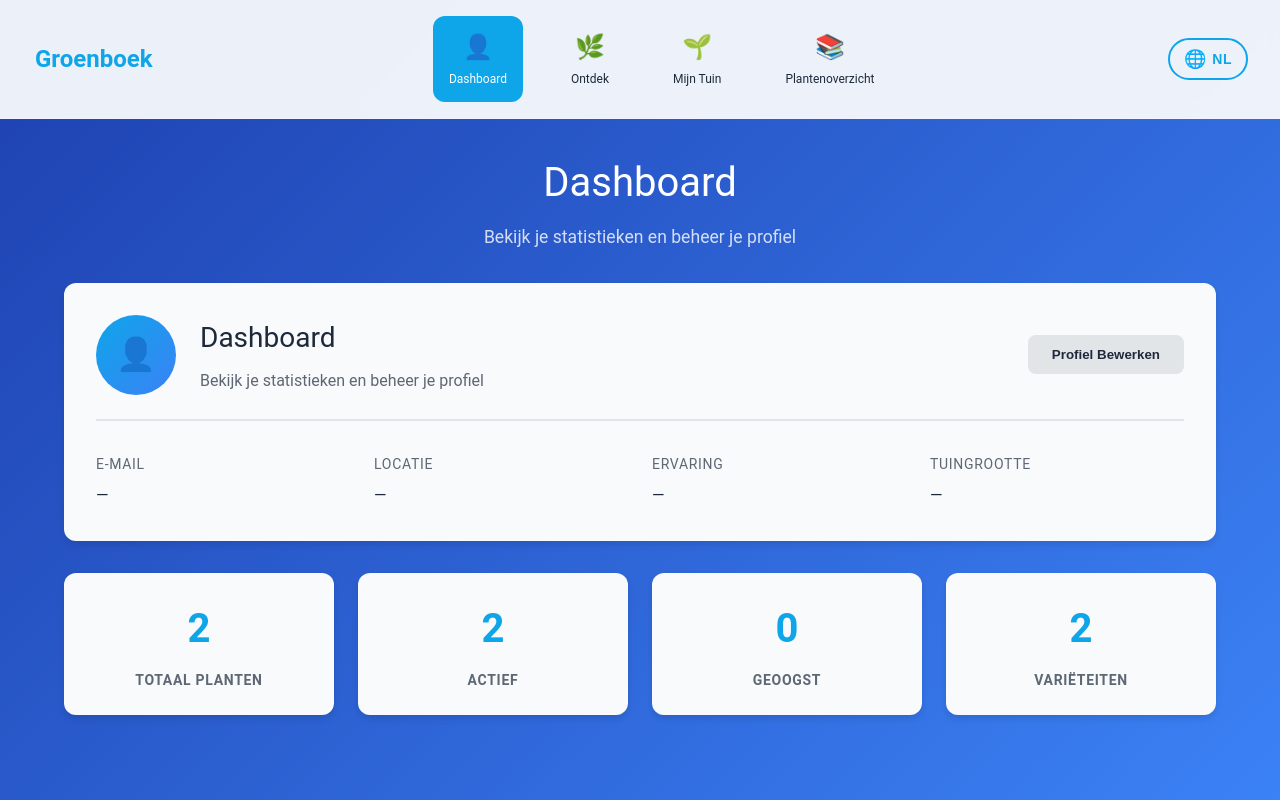
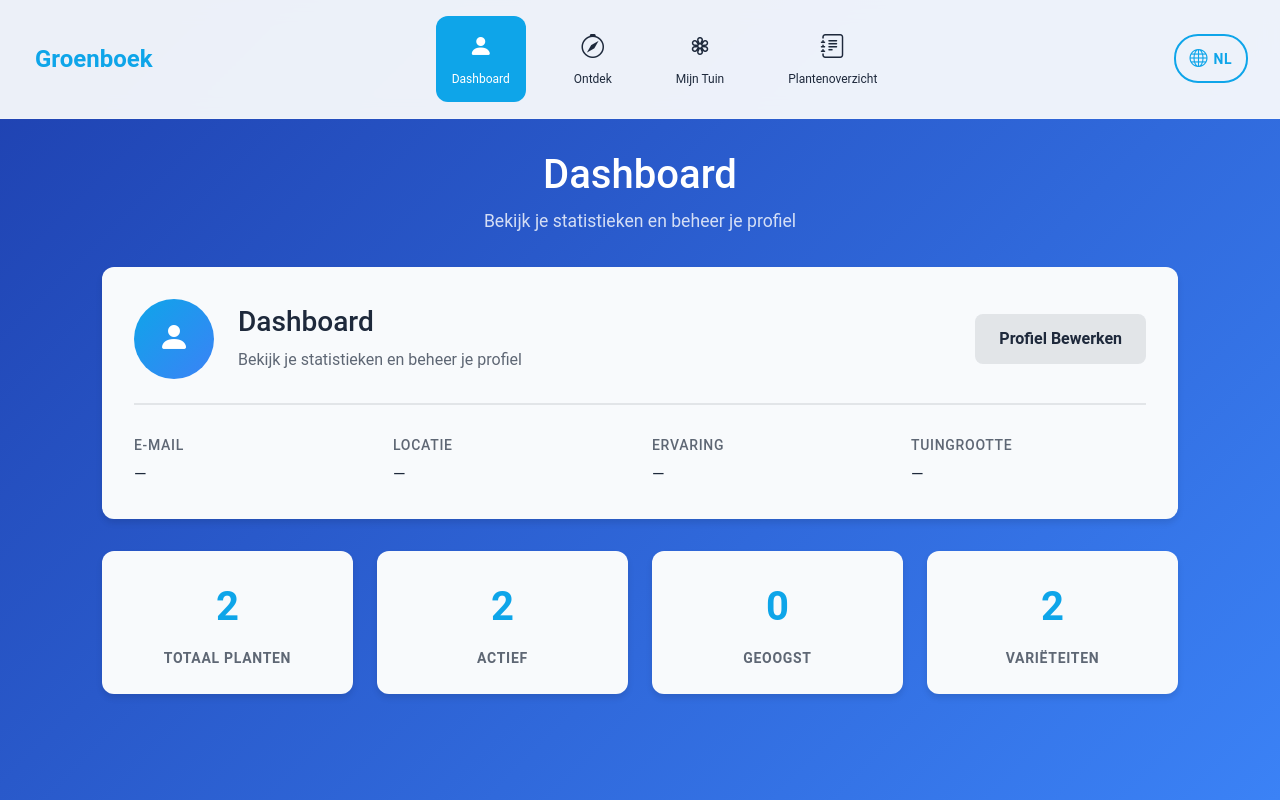
Before and after one commit to Plok98/vueGarden, a Vue app: page / in a window 1280 px wide. Built offline with nearby package versions, Linux system fonts and the light colour scheme.

Commit message:
Add bootstrap and change certain icons to bootstrap icons

```diff
--- a/package.json
+++ b/package.json
@@ -20,6 +20,8 @@
     "format": "prettier --write --experimental-cli src/"
   },
   "dependencies": {
+    "bootstrap": "^5.3.8",
+    "bootstrap-icons": "^1.13.1",
     "pinia": "^3.0.4",
     "vue": "^3.5.25",
     "vue-router": "^4.6.3"
--- a/src/components/AppNavigation.vue
+++ b/src/components/AppNavigation.vue
@@ -10,21 +10,22 @@
             :class="{ active: currentPage === link.id }"
             @click.prevent="$emit('navigate', link.id)"
           >
-            <span class="nav-icon">{{ link.icon }}</span>
+            <i v-if="link.icon.startsWith('bi-')" :class="['nav-icon', link.icon]"></i>
+            <span v-else class="nav-icon">{{ link.icon }}</span>
             <span class="nav-text">{{ t(link.label) }}</span>
           </a>
         </li>
         <!-- Language toggle as part of nav on mobile -->
         <li class="language-toggle-mobile">
           <button class="nav-link language-btn" @click="switchLanguage">
-            <span class="nav-icon">🌐</span>
+            <i class="nav-icon bi bi-globe"></i>
             <span class="nav-text">{{ language === 'en' ? 'NL' : 'EN' }}</span>
           </button>
         </li>
       </ul>
       <!-- Language toggle for desktop -->
       <button class="language-toggle-desktop" @click="switchLanguage" :title="t('switchLanguage')">
-        <span class="globe-icon">🌐</span>
+        <i class="globe-icon bi bi-globe"></i>
         <span class="lang-code">{{ language === 'en' ? 'EN' : 'NL' }}</span>
       </button>
     </div>
@@ -48,10 +49,10 @@ const { t, switchLanguage, language } = useTranslations()
 const { config } = useConfig()
 
 const navLinks = computed(() => [
-  { id: 'dashboard', icon: '👤', label: 'profile' },
-  { id: 'discover', icon: '🌿', label: 'discover' },
-  { id: 'my-garden', icon: '🌱', label: 'myGarden' },
-  { id: 'plant-overview', icon: '📚', label: 'pastPlants' }
+  { id: 'dashboard', icon: 'bi-person-fill', label: 'profile' },
+  { id: 'discover', icon: 'bi-compass', label: 'discover' },
+  { id: 'my-garden', icon: 'bi-flower3', label: 'myGarden' },
+  { id: 'plant-overview', icon: 'bi-journal-text', label: 'pastPlants' }
 ])
 </script>
 
--- a/src/components/EmptyState.vue
+++ b/src/components/EmptyState.vue
@@ -1,6 +1,7 @@
 <template>
   <div class="empty-state">
-    <div class="empty-state-icon">{{ icon }}</div>
+    <i v-if="icon.startsWith('bi-')" :class="['empty-state-icon', 'bi', icon]"></i>
+    <div v-else class="empty-state-icon">{{ icon }}</div>
     <h3>{{ title }}</h3>
     <p>{{ message }}</p>
     <slot></slot>
--- a/src/components/PlantCard.vue
+++ b/src/components/PlantCard.vue
@@ -17,7 +17,7 @@
           @click="handleWater"
           :title="t('waterNow')"
         >
-          <span class="water-icon">💧</span>
+          <i class="water-icon bi bi-droplet-fill"></i>
           <span class="water-text">{{ isRecentlyWatered ? t('justWatered') : t('waterNow') }}</span>
         </button>
       </div>
--- a/src/main.ts
+++ b/src/main.ts
@@ -1,3 +1,5 @@
+import 'bootstrap/dist/css/bootstrap.min.css'
+import 'bootstrap-icons/font/bootstrap-icons.css'
 import './assets/main.css'
 
 import { createApp } from 'vue'
--- a/src/views/DashboardPage.vue
+++ b/src/views/DashboardPage.vue
@@ -8,7 +8,8 @@
     <section class="profile-card">
       <div class="profile-header">
         <div class="profile-avatar">
-          {{ userProfile.name ? userProfile.name.charAt(0).toUpperCase() : '👤' }}
+          {{ userProfile.name ? userProfile.name.charAt(0).toUpperCase() : '' }}
+          <i v-if="!userProfile.name" class="bi bi-person-fill"></i>
         </div>
         <div class="profile-info">
           <h2>{{ userProfile.name || t('profileTitle') }}</h2>
--- a/src/views/DiscoverPage.vue
+++ b/src/views/DiscoverPage.vue
@@ -8,14 +8,14 @@
     <div id="discover-content">
       <EmptyState
         v-if="activePlants.length === 0"
-        icon="🌿"
+        icon="bi-compass"
         :title="t('welcomeMessage')"
         :message="t('addPlantsMessage')"
       />
 
       <template v-else>
         <div v-if="dailyTip" class="care-tip-card">
-          <h3>💡 {{ dailyTip.title }}</h3>
+          <h3><i class="bi bi-lightbulb-fill"></i> {{ dailyTip.title }}</h3>
           <p>{{ dailyTip.body }}</p>
         </div>
 
@@ -27,7 +27,8 @@
             :key="insight.title"
           >
             <div class="insight-header">
-              <span class="insight-icon">{{ insight.icon }}</span>
+              <i v-if="insight.icon.startsWith('bi-')" :class="['insight-icon', 'bi', insight.icon]"></i>
+              <span v-else class="insight-icon">{{ insight.icon }}</span>
               <h3 class="insight-title">{{ insight.title }}</h3>
             </div>
             <div class="insight-content">{{ insight.content }}</div>
@@ -79,7 +80,7 @@ const discoverInsights = computed((): Insight[] => {
 
   if (seasonalPlants.length > 0) {
     insights.push({
-      icon: '🌱',
+      icon: 'bi-leaf',
       title: t('timeToPlant'),
       content: t('canBePlantedNow'),
       plants: seasonalPlants.slice(0, 5).map((p: PlantTemplate) => language.value === 'nl' ? p.nameDutch : p.name)
@@ -92,7 +93,7 @@ const discoverInsights = computed((): Insight[] => {
   const needsWater = plants.filter(p => p.water_frequency === 'daily')
   if (needsWater.length > 0) {
     insights.push({
-      icon: '💧',
+      icon: 'bi-droplet-fill',
       title: language.value === 'nl' ? 'Water Vandaag' : 'Water Today',
       content: language.value === 'nl'
         ? `${needsWater.length} planten hebben dagelijks water nodig`
@@ -105,7 +106,7 @@ const discoverInsights = computed((): Insight[] => {
   const ready = plants.filter(p => p.status === 'ready')
   if (ready.length > 0) {
     insights.push({
-      icon: '🎉',
+      icon: 'bi-trophy-fill',
       title: language.value === 'nl' ? 'Klaar voor Oogst' : 'Ready to Harvest',
       content: language.value === 'nl'
         ? `${ready.length} planten zijn klaar om te oogsten!`
@@ -118,7 +119,7 @@ const discoverInsights = computed((): Insight[] => {
   const growing = plants.filter(p => p.status === 'growing')
   if (growing.length > 0) {
     insights.push({
-      icon: '🌱',
+      icon: 'bi-leaf',
       title: language.value === 'nl' ? 'Actief Groeiend' : 'Actively Growing',
       content: language.value === 'nl'
         ? `${growing.length} planten groeien momenteel`
@@ -129,7 +130,7 @@ const discoverInsights = computed((): Insight[] => {
 
   // AI suggestion placeholder
   insights.push({
-    icon: '🤖',
+    icon: 'bi-robot',
     title: language.value === 'nl' ? 'Aanbeveling' : 'Recommendation',
     content: language.value === 'nl'
       ? 'Overweeg om basilicum bij je tomaten te planten voor een betere groei.'
@@ -201,7 +202,7 @@ const discoverInsights = computed((): Insight[] => {
 }
 
 .insight-card.ai-suggestion::before {
-  content: "🤖 AI";
+  content: "AI";
   position: absolute;
   top: 0.75rem;
   right: 0.75rem;
--- a/src/views/MyGardenPage.vue
+++ b/src/views/MyGardenPage.vue
@@ -49,7 +49,7 @@
     <div class="plant-grid">
       <EmptyState
         v-if="filteredPlants.length === 0"
-        icon="🌱"
+        icon="bi-flower3"
         :title="t('noPlantsTitle')"
         :message="t('noPlantsMessage')"
       />
--- a/src/views/PlantOverviewPage.vue
+++ b/src/views/PlantOverviewPage.vue
@@ -43,7 +43,7 @@
         <div class="plant-grid">
           <EmptyState
             v-if="filteredUserPlants.length === 0"
-            icon="📚"
+            icon="bi-journal-text"
             :title="t('noPastPlantsTitle')"
             :message="t('noPastPlantsMessage')"
           />
```
Also changed, not shown: 4 other files (tests, documents, lock files or other folders).
